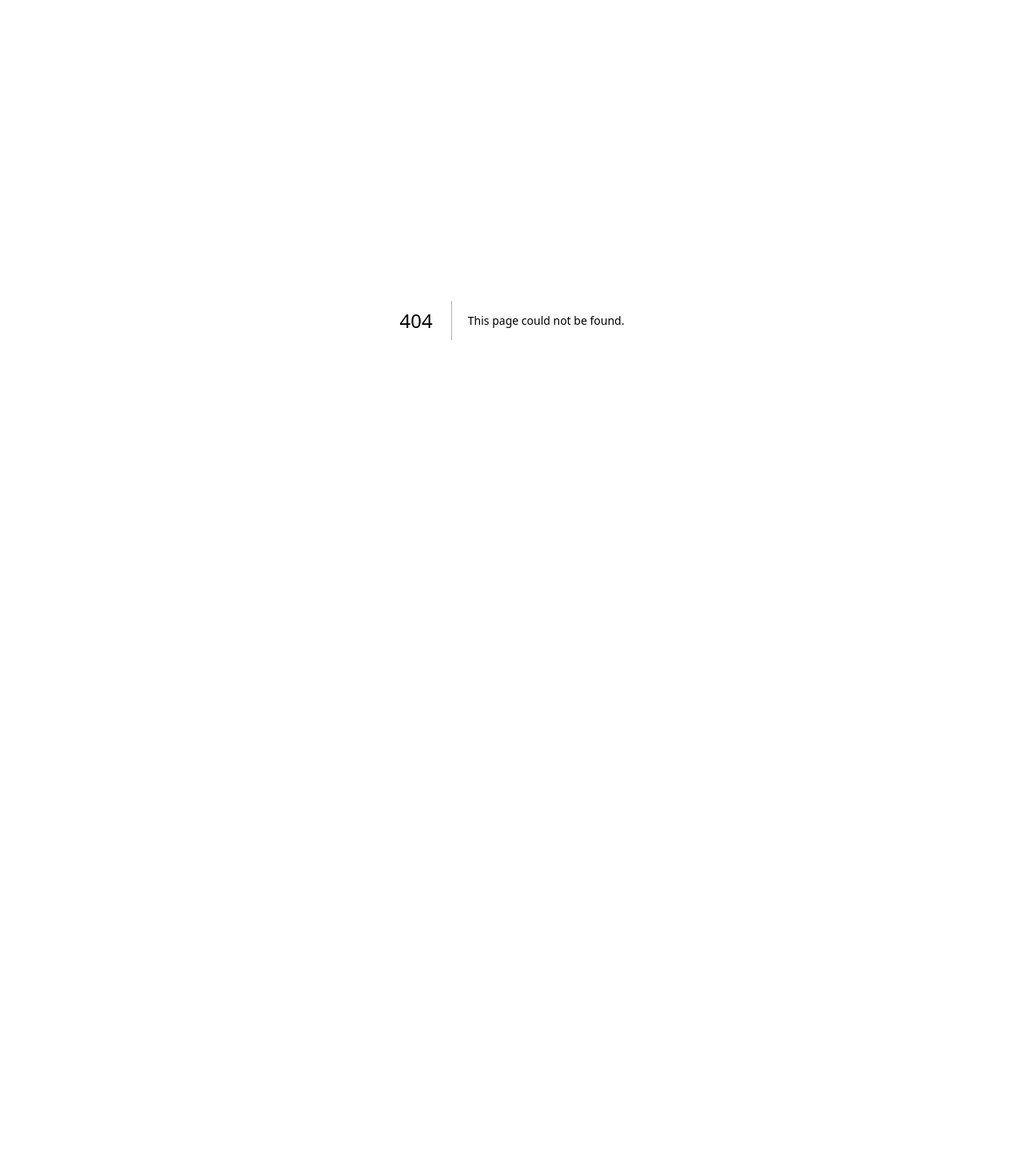
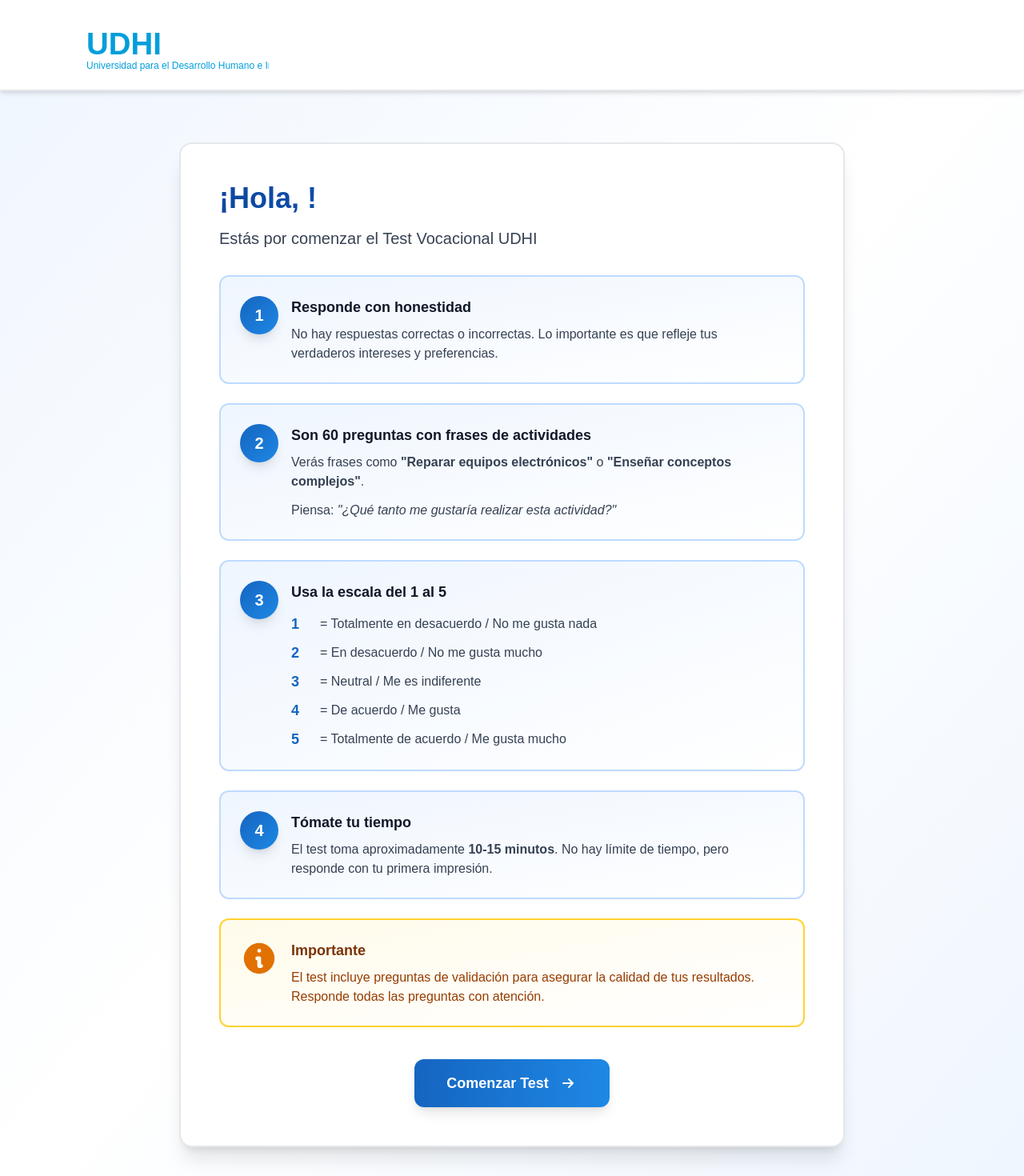
Before and after one commit to PRAZIS-TECHNOLOGIES/uhdi-test, a Next.js app: page /instructions in a window 1280 px wide. Before the commit this address had no page. Shown: the top 1470 px of the page at 80% size. Before the commit the page ends 800 px from the top, so only its background shows below. Built offline with nearby package versions, Linux system fonts and the light colour scheme; sample sign-in values are in the browser's storage.

Commit message:
Arreglar logo completo y agregar página de instrucciones
- Aumentar tamaño del logo para mostrar texto completo sin corte
- Crear página de instrucciones entre registro y test
- Explicar cómo responder las preguntas y uso de escala Likert
- Mejorar UX con contexto antes de iniciar el test

```diff
--- /dev/null
+++ b/app/instructions/page.tsx
@@ -0,0 +1,165 @@
+'use client';
+
+import { useEffect, useState } from 'react';
+import { useRouter } from 'next/navigation';
+import Image from 'next/image';
+
+export default function Instructions() {
+  const router = useRouter();
+  const [userName, setUserName] = useState('');
+
+  useEffect(() => {
+    const userInfo = localStorage.getItem('userInfo');
+    if (!userInfo) {
+      router.push('/register');
+      return;
+    }
+    const user = JSON.parse(userInfo);
+    setUserName(user.nombre);
+  }, [router]);
+
+  const handleStart = () => {
+    router.push('/test');
+  };
+
+  return (
+    <div className="min-h-screen bg-gradient-to-br from-blue-50 via-white to-blue-50">
+      {/* Header */}
+      <div className="bg-white border-b-2 border-gray-200 shadow-md">
+        <div className="max-w-6xl mx-auto px-6 lg:px-8 py-5">
+          <Image
+            src="/logo-udhi.svg"
+            alt="UDHI - Universidad para el Desarrollo Humano e Integral"
+            width={240}
+            height={72}
+            className="h-auto w-full max-w-[240px]"
+            priority
+          />
+        </div>
+      </div>
+
+      {/* Main Content */}
+      <div className="max-w-4xl mx-auto px-6 lg:px-8 py-12 lg:py-16">
+        <div className="bg-white rounded-2xl shadow-xl border-2 border-gray-200 p-8 lg:p-12 animate-fade-in">
+          {/* Greeting */}
+          <div className="mb-8">
+            <h1 className="text-4xl font-bold bg-gradient-to-r from-[#0D47A1] to-[#1565C0] bg-clip-text text-transparent mb-4">
+              ¡Hola, {userName}!
+            </h1>
+            <p className="text-xl text-gray-700">
+              Estás por comenzar el Test Vocacional UDHI
+            </p>
+          </div>
+
+          {/* Instructions */}
+          <div className="space-y-6 mb-10">
+            <div className="flex gap-4 p-6 bg-gradient-to-br from-blue-50 to-white rounded-xl border-2 border-blue-200">
+              <div className="flex-shrink-0">
+                <div className="w-12 h-12 bg-gradient-to-br from-[#1565C0] to-[#1E88E5] rounded-full flex items-center justify-center text-white font-bold text-xl shadow-lg">
+                  1
+                </div>
+              </div>
+              <div>
+                <h3 className="font-bold text-gray-900 text-lg mb-2">Responde con honestidad</h3>
+                <p className="text-gray-700">
+                  No hay respuestas correctas o incorrectas. Lo importante es que refleje tus verdaderos intereses y preferencias.
+                </p>
+              </div>
+            </div>
+
+            <div className="flex gap-4 p-6 bg-gradient-to-br from-blue-50 to-white rounded-xl border-2 border-blue-200">
+              <div className="flex-shrink-0">
+                <div className="w-12 h-12 bg-gradient-to-br from-[#1565C0] to-[#1E88E5] rounded-full flex items-center justify-center text-white font-bold text-xl shadow-lg">
+                  2
+                </div>
+              </div>
+              <div>
+                <h3 className="font-bold text-gray-900 text-lg mb-2">Son 60 preguntas con frases de actividades</h3>
+                <p className="text-gray-700 mb-3">
+                  Verás frases como <span className="font-semibold">"Reparar equipos electrónicos"</span> o <span className="font-semibold">"Enseñar conceptos complejos"</span>.
+                </p>
+                <p className="text-gray-700">
+                  Piensa: <span className="italic">"¿Qué tanto me gustaría realizar esta actividad?"</span>
+                </p>
+              </div>
+            </div>
+
+            <div className="flex gap-4 p-6 bg-gradient-to-br from-blue-50 to-white rounded-xl border-2 border-blue-200">
+              <div className="flex-shrink-0">
+                <div className="w-12 h-12 bg-gradient-to-br from-[#1565C0] to-[#1E88E5] rounded-full flex items-center justify-center text-white font-bold text-xl shadow-lg">
+                  3
+                </div>
+              </div>
+              <div>
+                <h3 className="font-bold text-gray-900 text-lg mb-2">Usa la escala del 1 al 5</h3>
+                <div className="space-y-2 mt-3">
+                  <div className="flex items-center gap-3">
+                    <span className="font-bold text-[#1565C0] text-lg w-6">1</span>
+                    <span className="text-gray-700">= Totalmente en desacuerdo / No me gusta nada</span>
+                  </div>
+                  <div className="flex items-center gap-3">
+                    <span className="font-bold text-[#1565C0] text-lg w-6">2</span>
+                    <span className="text-gray-700">= En desacuerdo / No me gusta mucho</span>
+                  </div>
+                  <div className="flex items-center gap-3">
+                    <span className="font-bold text-[#1565C0] text-lg w-6">3</span>
+                    <span className="text-gray-700">= Neutral / Me es indiferente</span>
+                  </div>
+                  <div className="flex items-center gap-3">
+                    <span className="font-bold text-[#1565C0] text-lg w-6">4</span>
+                    <span className="text-gray-700">= De acuerdo / Me gusta</span>
+                  </div>
+                  <div className="flex items-center gap-3">
+                    <span className="font-bold text-[#1565C0] text-lg w-6">5</span>
+                    <span className="text-gray-700">= Totalmente de acuerdo / Me gusta mucho</span>
+                  </div>
+                </div>
+              </div>
+            </div>
+
+            <div className="flex gap-4 p-6 bg-gradient-to-br from-blue-50 to-white rounded-xl border-2 border-blue-200">
+              <div className="flex-shrink-0">
+                <div className="w-12 h-12 bg-gradient-to-br from-[#1565C0] to-[#1E88E5] rounded-full flex items-center justify-center text-white font-bold text-xl shadow-lg">
+                  4
+                </div>
+              </div>
+              <div>
+                <h3 className="font-bold text-gray-900 text-lg mb-2">Tómate tu tiempo</h3>
+                <p className="text-gray-700">
+                  El test toma aproximadamente <span className="font-semibold">10-15 minutos</span>. No hay límite de tiempo, pero responde con tu primera impresión.
+                </p>
+              </div>
+            </div>
+
+            <div className="flex gap-4 p-6 bg-gradient-to-br from-amber-50 to-white rounded-xl border-2 border-amber-300">
+              <div className="flex-shrink-0">
+                <svg className="w-12 h-12 text-amber-600" fill="currentColor" viewBox="0 0 20 20">
+                  <path fillRule="evenodd" d="M18 10a8 8 0 11-16 0 8 8 0 0116 0zm-7-4a1 1 0 11-2 0 1 1 0 012 0zM9 9a1 1 0 000 2v3a1 1 0 001 1h1a1 1 0 100-2v-3a1 1 0 00-1-1H9z" clipRule="evenodd" />
+                </svg>
+              </div>
+              <div>
+                <h3 className="font-bold text-amber-900 text-lg mb-2">Importante</h3>
+                <p className="text-amber-800">
+                  El test incluye preguntas de validación para asegurar la calidad de tus resultados. Responde todas las preguntas con atención.
+                </p>
+              </div>
+            </div>
+          </div>
+
+          {/* Start Button */}
+          <div className="text-center">
+            <button
+              onClick={handleStart}
+              className="inline-flex items-center gap-3 px-10 py-4 bg-gradient-to-r from-[#1565C0] to-[#1E88E5] hover:from-[#0D47A1] hover:to-[#1565C0] text-white font-bold text-lg rounded-xl transition-all duration-300 shadow-lg hover:shadow-xl hover:scale-105"
+            >
+              Comenzar Test
+              <svg className="w-6 h-6" fill="none" viewBox="0 0 24 24" stroke="currentColor">
+                <path strokeLinecap="round" strokeLinejoin="round" strokeWidth={2} d="M13 7l5 5m0 0l-5 5m5-5H6" />
+              </svg>
+            </button>
+          </div>
+        </div>
+      </div>
+    </div>
+  );
+}
--- a/app/register/page.tsx
+++ b/app/register/page.tsx
@@ -58,7 +58,7 @@ export default function Register() {
 
     setTimeout(() => {
       setIsSubmitting(false);
-      router.push('/test');
+      router.push('/instructions');
     }, 500);
   };
 
@@ -79,10 +79,10 @@ export default function Register() {
           <div className="mb-12">
             <Image
               src="/logo-udhi.svg"
-              alt="UDHI Logo"
-              width={220}
-              height={66}
-              className="h-16 w-auto drop-shadow-md"
+              alt="UDHI - Universidad para el Desarrollo Humano e Integral"
+              width={280}
+              height={84}
+              className="h-auto w-full max-w-[280px] drop-shadow-md"
               priority
             />
           </div>
--- a/app/results/page.tsx
+++ b/app/results/page.tsx
@@ -185,10 +185,10 @@ export default function Results() {
           <div className="flex items-center justify-between">
             <Image
               src="/logo-udhi.svg"
-              alt="UDHI Logo"
-              width={200}
-              height={60}
-              className="h-14 w-auto"
+              alt="UDHI - Universidad para el Desarrollo Humano e Integral"
+              width={240}
+              height={72}
+              className="h-auto w-full max-w-[240px]"
               priority
             />
             {emailSent && (
--- a/app/test/page.tsx
+++ b/app/test/page.tsx
@@ -86,10 +86,10 @@ export default function Test() {
           <div className="flex items-center justify-between">
             <Image
               src="/logo-udhi.svg"
-              alt="UDHI Logo"
-              width={140}
-              height={42}
-              className="h-10 w-auto"
+              alt="UDHI - Universidad para el Desarrollo Humano e Integral"
+              width={200}
+              height={60}
+              className="h-auto w-full max-w-[200px]"
             />
             <div className="flex items-center gap-6">
               <div className="text-right hidden sm:block">
```
